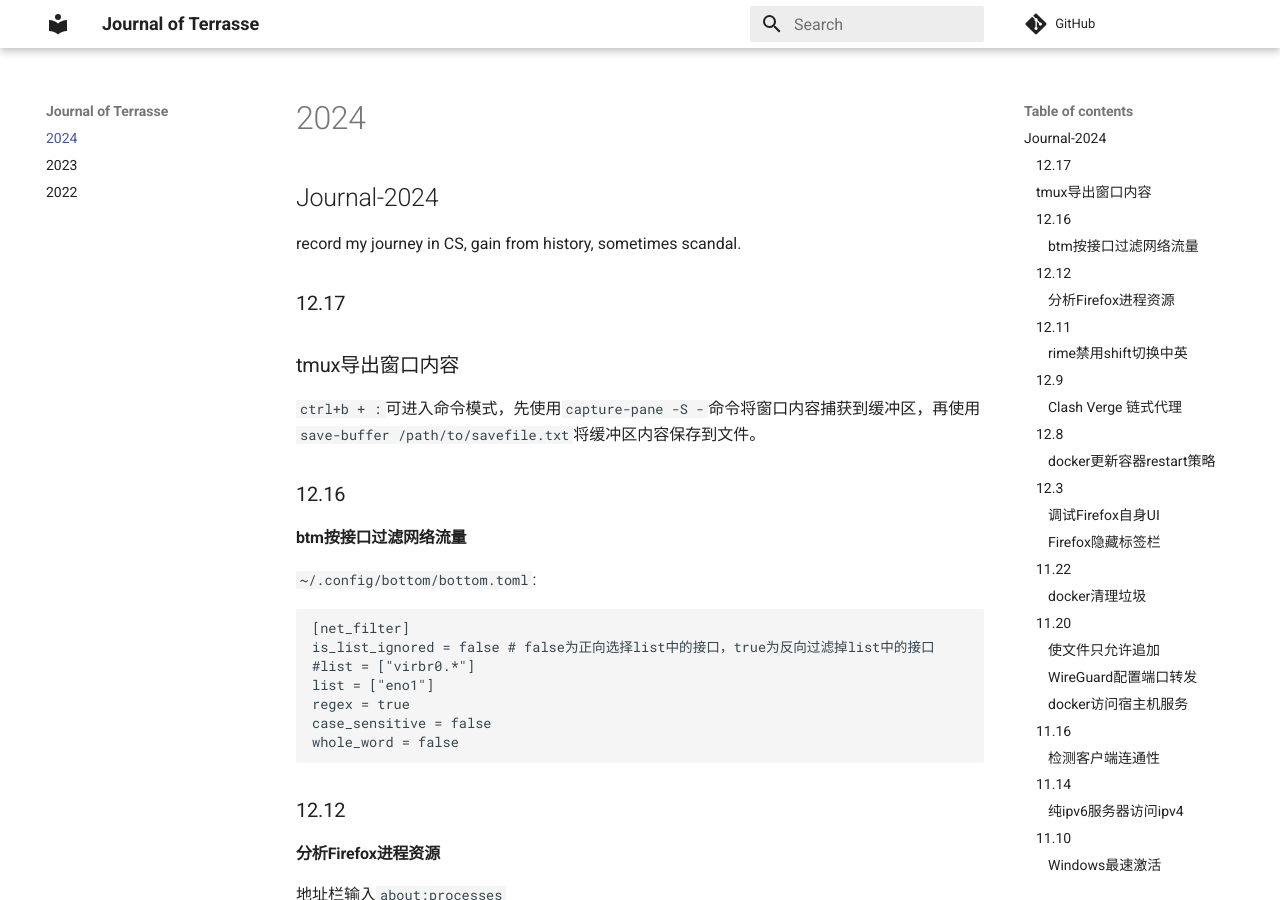
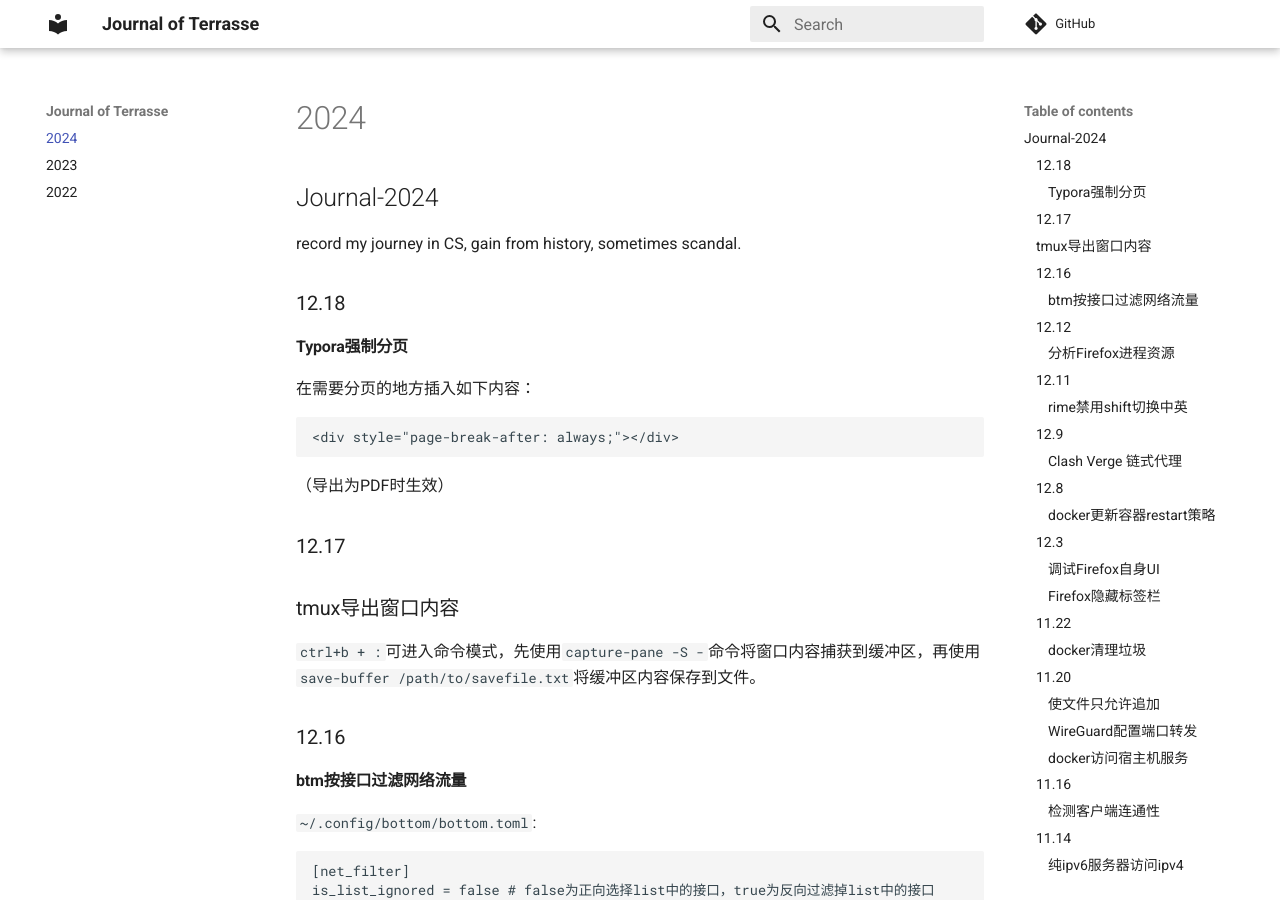
Before and after one commit to Jerry-Terrasse/journal, an MkDocs documentation site: the page built from docs/2024.md, in a window 1280 px wide and 900 px high. Built offline with MkDocs 1.6.1 and Material for MkDocs 9.7.7, drawn with Linux system fonts in a browser that asks for light colours; comment, search, counter and statistics services are not loaded.

Commit message:
update (Wed Dec 18 10:15:08 PM CST 2024)

````diff
--- a/docs/2024.md
+++ b/docs/2024.md
@@ -1,6 +1,18 @@
 ## Journal-2024
 
 record my journey in CS, gain from history, sometimes scandal.
+
+### 12.18
+
+#### Typora强制分页
+
+在需要分页的地方插入如下内容：
+
+```html
+<div style="page-break-after: always;"></div>
+```
+
+（导出为PDF时生效）
 
 ### 12.17
 
````
